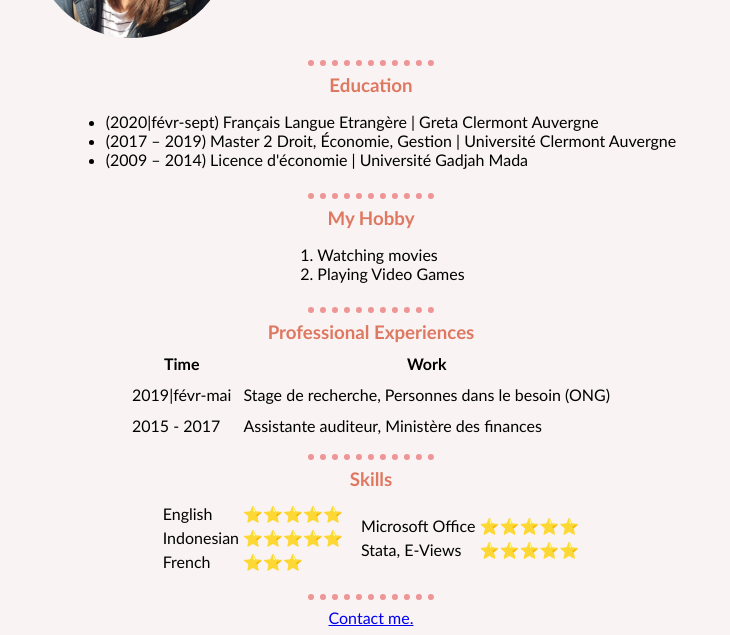
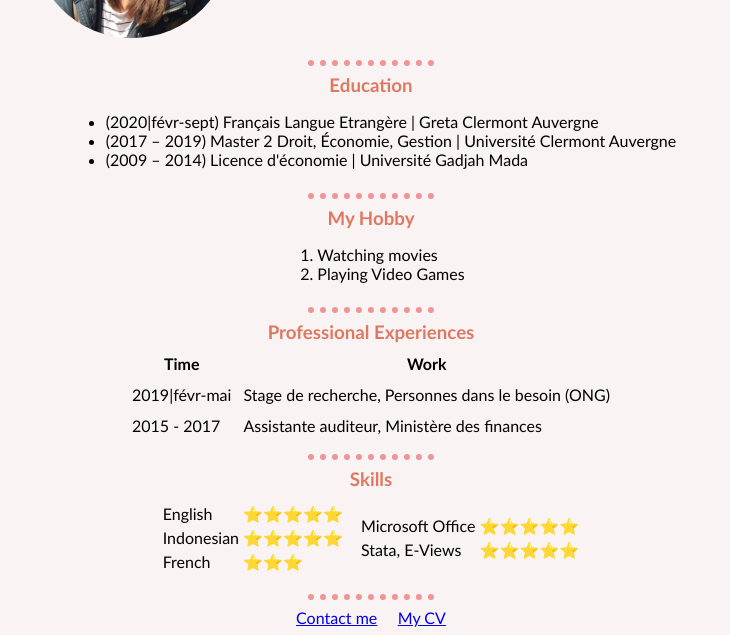
Before and after one commit to ahidayati/HTML-practice, a plain HTML site: page index.html in a window 1280 px wide. Shown: the part 181-816 px from the top of the page, without its empty margins (269-999 px from the left). Drawn offline with Linux system fonts and the light colour scheme.

Commit message:
file: add CV file and hyperlink to html

```diff
--- a/index.html
+++ b/index.html
@@ -99,7 +99,8 @@
 <hr>
 
   <p align=center>
-    <a href="contact.html">Contact me.</a>
+    <a href="contact.html">Contact me</a> &nbsp; &nbsp;
+    <a href="AnnisaHIDAYATI_CV_webdev01.pdf">My CV</a>
   </p>
 </body>
 
```
Also changed, not shown: 1 other file.
